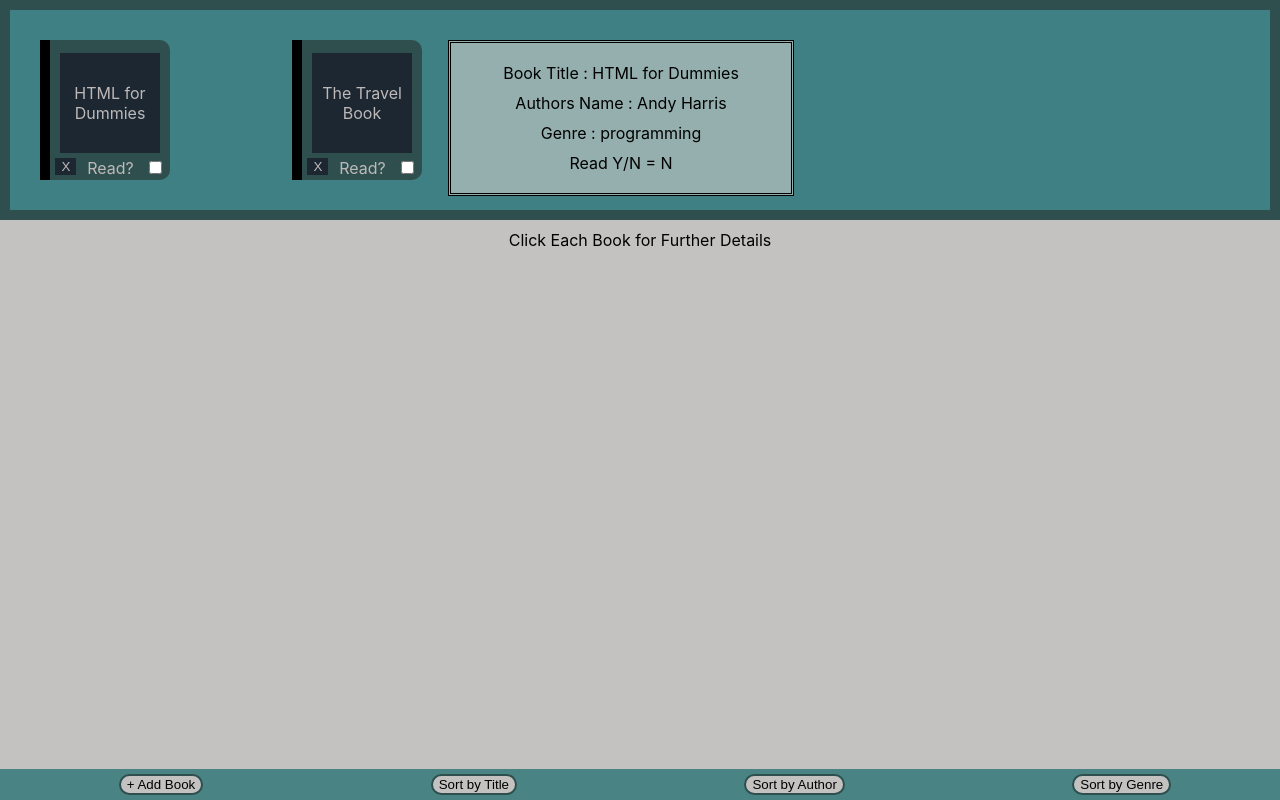
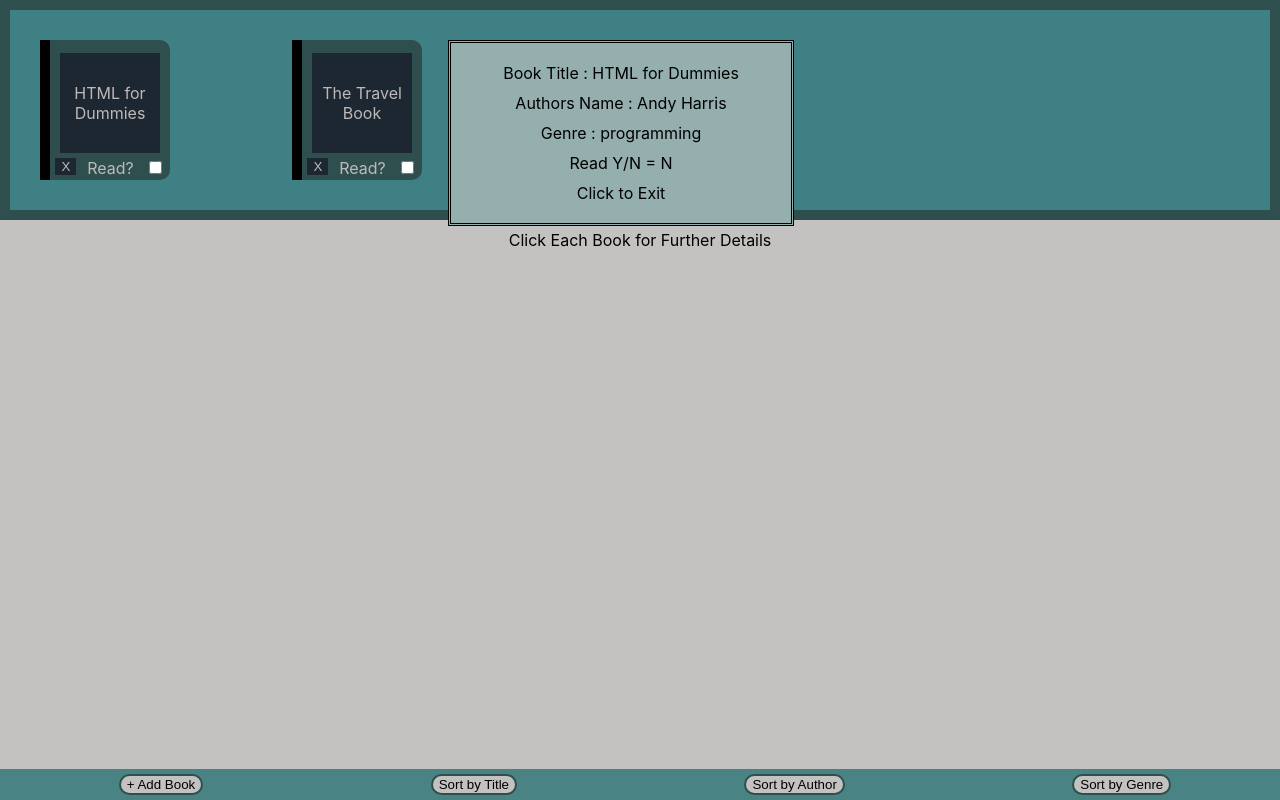
Before and after one commit to chezynick/library, a plain HTML site: page index.html in a window 1280 px wide. Both pictures are taken after a click on the element "HTML for Dummies". Drawn offline with Linux system fonts and the light colour scheme.

Commit message:
added inst to close detail box

```diff
--- a/index.html
+++ b/index.html
@@ -34,6 +34,7 @@
     <p id ='authorName'></p>
     <p id='genreType'></p>
     <p id='readThis'></p>
+    <p> Click to Exit</p>
 
 </div>
 
```
